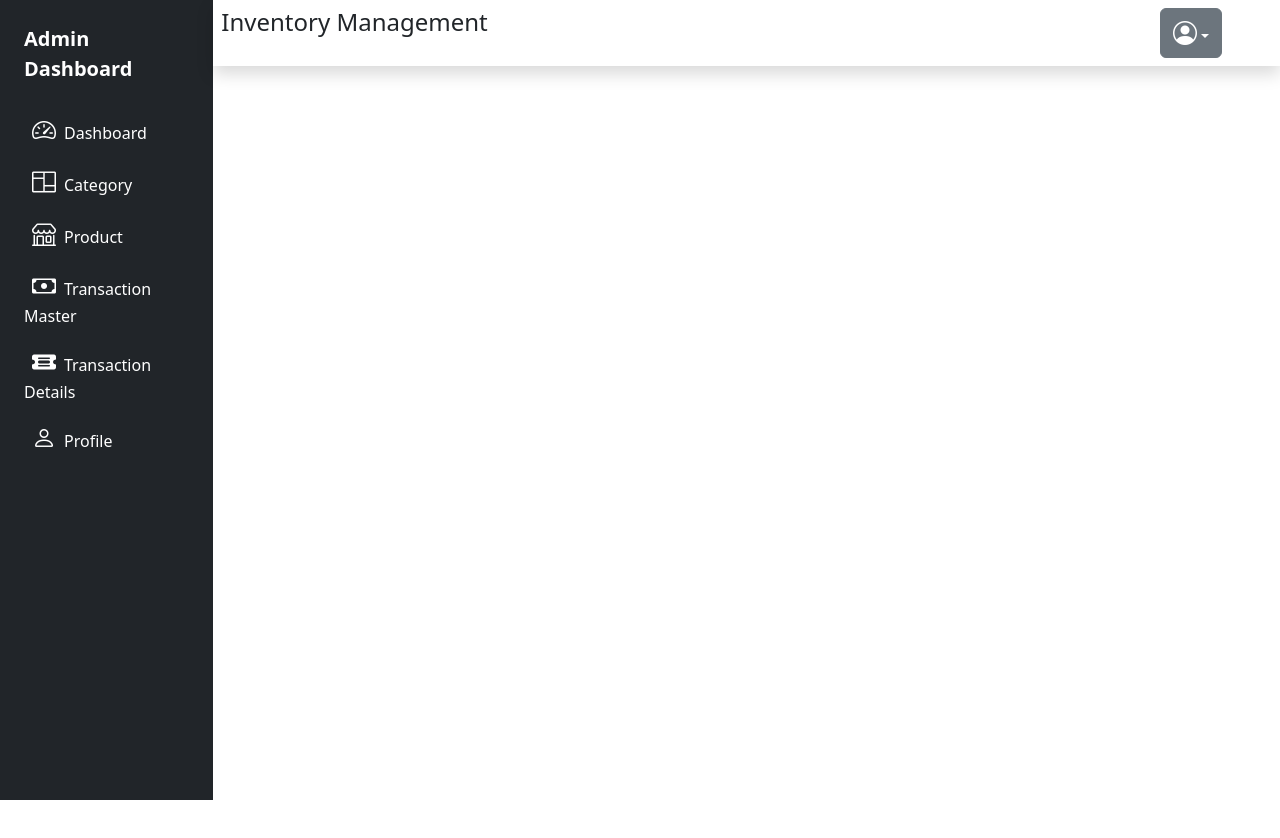
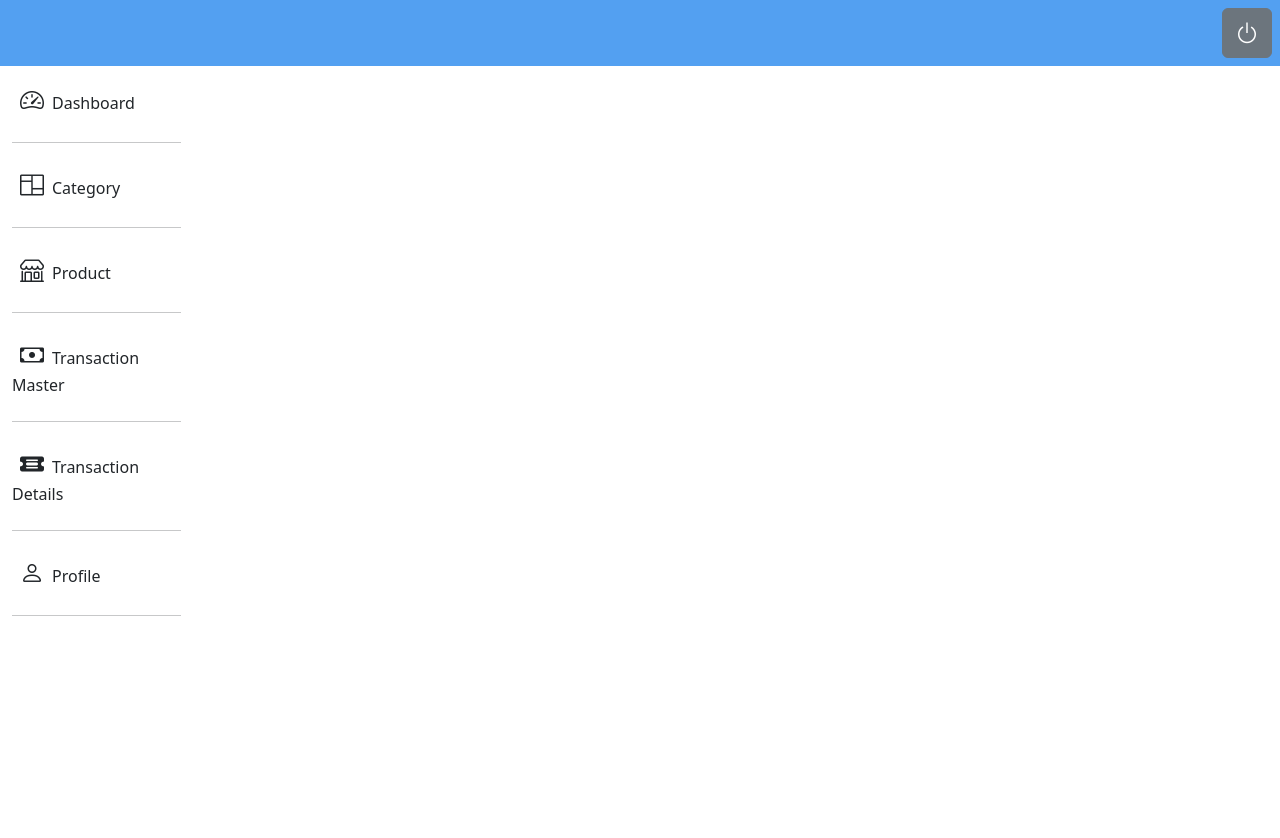
Before and after one commit to tSristy/IMS, a React (Create React App) app in the folder imsFrontend/: page / in a window 1280 px wide. Shown: the top 838 px of the page. Before the commit the page ends 800 px from the top, so only its background shows below. Built offline with nearby package versions, Linux system fonts and the light colour scheme.

Commit message:
Dashboard design

```diff
--- a/imsFrontend/src/Pages/Home/Dashboard.jsx
+++ b/imsFrontend/src/Pages/Home/Dashboard.jsx
@@ -1,4 +1,4 @@
-import React, { useState } from 'react'
+import React from 'react'
 import { Link, Outlet } from 'react-router-dom';
 import "bootstrap-icons/font/bootstrap-icons.css";
 
@@ -7,16 +7,16 @@ import "bootstrap-icons/font/bootstrap-icons.css";
 const DashboardSidebar = () => {
 
   return (
-      <div className='col-auto col-md-3 col-xl-2 px-sm-2 px-0 bg-dark'>
-          <div className='d-flex flex-column align-items-center align-items-sm-start px-3 pt-2 text-white min-vh-100'>
+      <div className='col-auto col-md-3 col-xl-2 px-sm-2 px-0' style={{ backgroundColor: 'white'}}>
+          <div className='d-flex flex-column align-items-center align-items-sm-start px-3 pt-2 text-dark min-vh-100'>
 
-              <Link
-                  className='d-flex align-items-center pb-3 mb-md-1 mt-md-3 me-md-auto text-white text-decoration-none'
+              {/* <Link
+                  className='d-flex align-items-center pb-3 mb-md-1 mt-md-3 me-md-auto text-dark text-decoration-none'
                   to="/home">
                   <span className='fs-5 fw-bolder d-none d-sm-inline'>
                       Admin Dashboard
                   </span>
-              </Link>
+              </Link> */}
 
               <ul
                   className='nav nav-pills flex-column mb-sm-auto mb-0 align-items-center align-items-sm-start'
@@ -24,56 +24,67 @@ const DashboardSidebar = () => {
 
                   <li className='w-100'>
                       <Link
-                          className='nav-link text-white px-0 align-middle'
-                          to="/home">
+                          className='nav-link text-dark px-0 align-middle'
+                          to="/home" >
                           <i className='fs-4 bi-speedometer2 ms-2'></i>
                           <span className='ms-2 d-none d-sm-inline'>Dashboard</span>
                       </Link>
+                      <hr />
                   </li>
 
                   <li className='w-100'>
                       <Link
-                          className='nav-link text-white px-0 align-middle'
+                          className='nav-link text-dark px-0 align-middle'
                           to="/category">
                           <i className='fs-4 bi-columns ms-2'></i>
                           <span className='ms-2 d-none d-sm-inline'>Category</span>
                       </Link>
+                      <hr />
+
                   </li>
 
                   <li className='w-100'>
                       <Link
-                          className='nav-link text-white px-0 align-middle'
+                          className='nav-link text-dark px-0 align-middle'
                           to="/product">
                           <i className='fs-4 bi-shop ms-2'></i>
                           <span className='ms-2 d-none d-sm-inline'>Product</span>
                       </Link>
+                      <hr />
+
                   </li>
 
                   <li className='w-100'>
                       <Link
-                          className='nav-link text-white px-0 align-middle'
+                          className='nav-link text-dark px-0 align-middle'
                           to="/transactionMaster">
                           <i className='fs-4 bi-cash ms-2'></i>
                           <span className='ms-2 d-none d-sm-inline'>Transaction Master</span>
                       </Link>
+                      <hr />
+
                   </li>
 
                   <li className='w-100'>
                       <Link
-                          className='nav-link text-white px-0 align-middle'
+                          className='nav-link text-dark px-0 align-middle'
                           to="/transactionDetails">
                           <i className='fs-4 bi-ticket-detailed-fill ms-2'></i>
                           <span className='ms-2 d-none d-sm-inline'>Transaction Details</span>
                       </Link>
+                      <hr />
+
                   </li>
 
                   <li className='w-100'>
                       <Link
-                          className='nav-link text-white px-0 align-middle'
+                          className='nav-link text-dark px-0 align-middle'
                           to="/home/profile">
                           <i className='fs-4 bi-person ms-2'></i>
                           <span className='ms-2 d-none d-sm-inline'>Profile</span>
                       </Link>
+                      <hr />
+
                   </li>
               </ul>
           </div>
@@ -83,32 +94,24 @@ const DashboardSidebar = () => {
 
 // DashboardTopBar
 const DashboardTopBar = () => {
-  const [dropDown, setDropdown] = useState(false);
-
-  const toggleDropdown = () => {
-      setDropdown(!dropDown);
-  };
+    const handleLogout = () => {
+        // handle logout functionality
+    };
 
   return (
-      <div className='p-2 d-flex justify-content-between shadow'>
-          <h4>Inventory Management</h4>
+      <div className='p-2 d-flex justify-content-between align-items-center text-white w-100' style={{backgroundColor: '#53A0F1'}}>
+          {/* <h4></h4> */}
+          <div></div>
 
-          <div className="dropdown ml-auto" style={{ marginRight: '50px' }}>
+          <div className="mr-3">
               <button
-                  className="btn btn-secondary dropdown-toggle"
+                  className="btn btn-secondary"
                   type="button"
-                  id="dropdownMenuButton"
-                  onClick={toggleDropdown}
-                  aria-expanded={dropDown ? "true" : "false"}
+                  id="logoutButton"
+                  onClick={handleLogout}
               >
-                  <i className="bi bi-person-circle fs-4"></i>
+                  <i className="bi bi-power fs-4"></i>
               </button>
-              <ul className={`dropdown-menu ${dropDown ? 'show' : ''} dropdown-menu-right`} aria-labelledby="dropdownMenuButton">
-                  <li><Link className='dropdown-item' to="/dashboard/logout">
-                      <i className='fs-4 bi-power ms-2'></i>
-                      Logout
-                  </Link></li>
-              </ul>
           </div>
       </div>
   );
@@ -118,11 +121,11 @@ const Dashboard = () => {
 
 
   return (
-    <div className='container-fluid'>
-      <div className='row flex-nowrap'>
+    <div className='container-fluid p-0'>
+        <DashboardTopBar />
+        <div className='row flex-nowrap'>
                 <DashboardSidebar />
                 <div className='col p-0 m-0'>
-                    <DashboardTopBar />
                     <div className='p-2'>
                         <Outlet />
                     </div>
```
